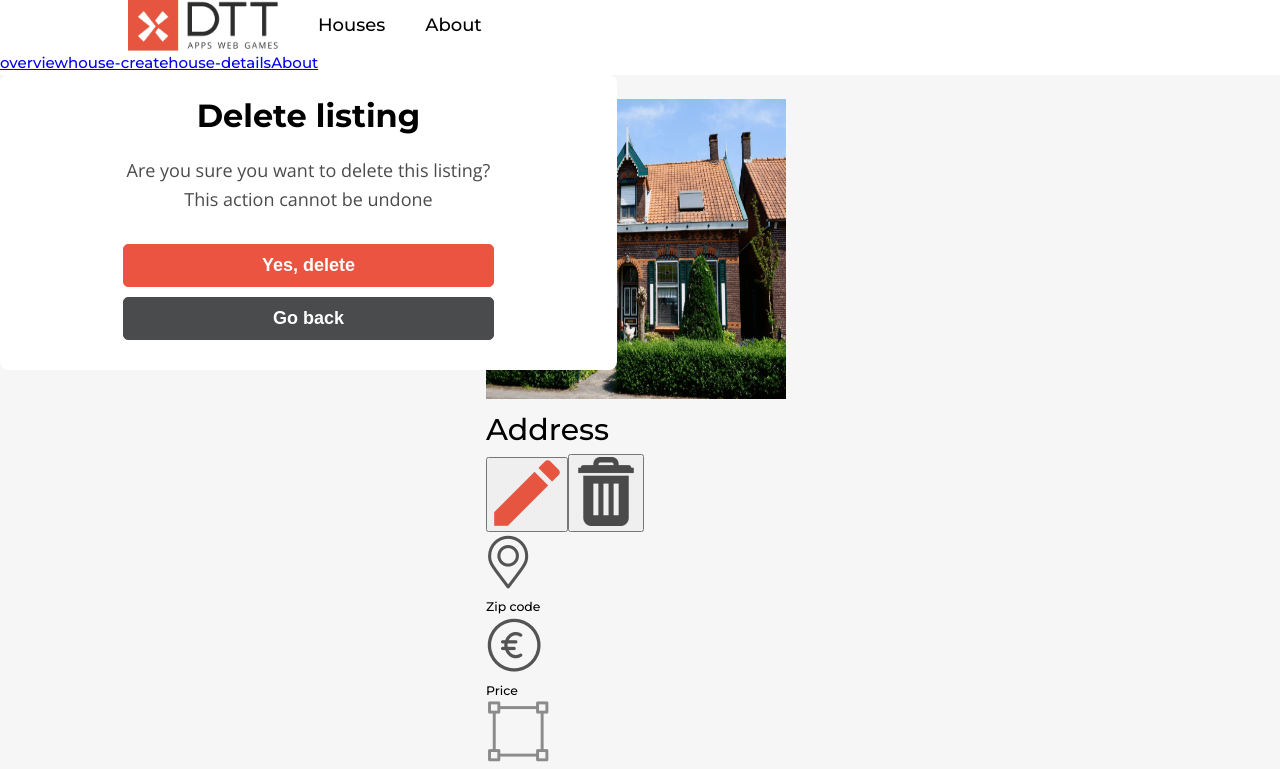
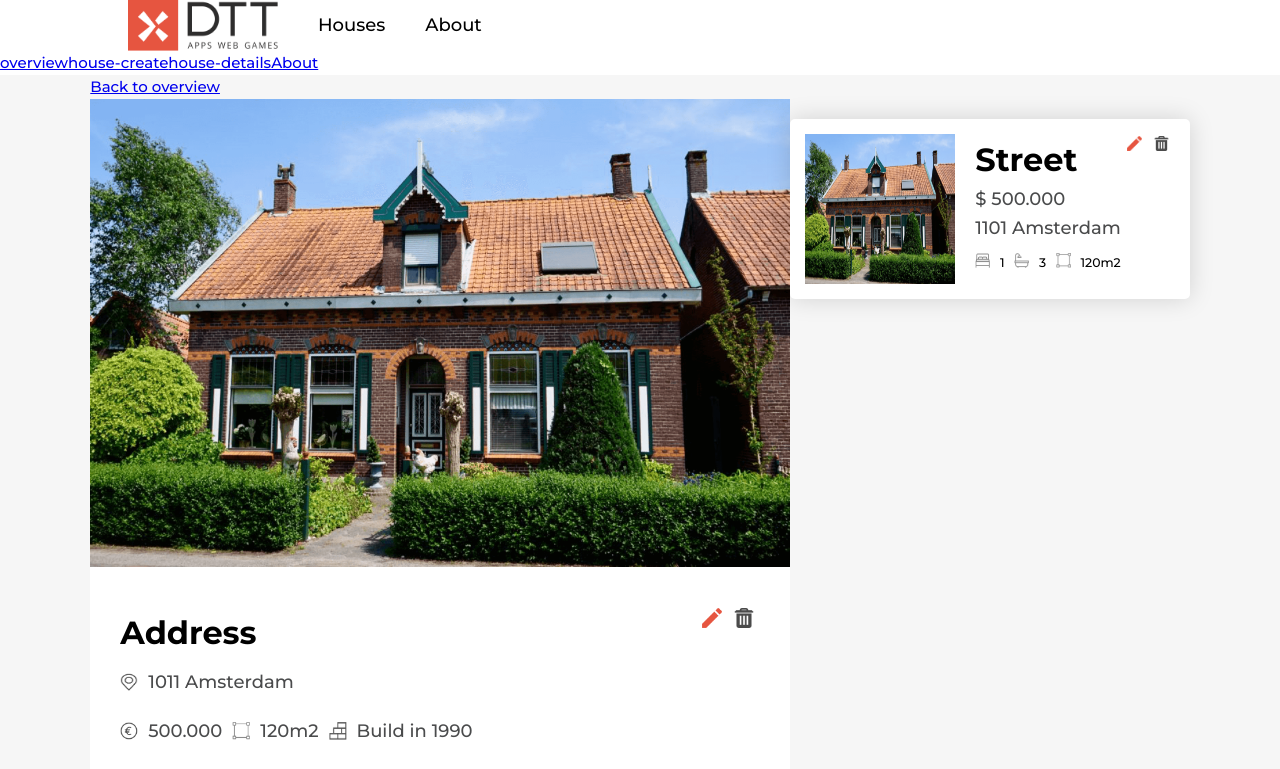
Before and after one commit to gr-olga/real-estate, a Vue app: page /house-details in a window 1280 px wide. Shown: the top 769 px of the page. Built offline with nearby package versions, Linux system fonts and the light colour scheme.

Commit message:
added css to item section

```diff
--- a/src/App.vue
+++ b/src/App.vue
@@ -15,7 +15,7 @@ import Popup from "@/components/Popup.vue";
         <RouterLink to="/about">About</RouterLink>
       </nav>
     </div>
-    <Popup/>
+<!--    <Popup/>-->
   </header>
   <div class="app">
     <RouterView/>
--- a/src/components/Item.vue
+++ b/src/components/Item.vue
@@ -7,25 +7,25 @@
     <div class="item__details">
       <img class="item__details-img" src="@/assets/images/img_placeholder_house@3x.png" alt="house"/>
       <div class="item__details-info">
-        <h3>Street</h3>
-        <div>Prise 4000</div>
-        <h5>ZIP city</h5>
-        <div>
-          <img src="@/assets/images/ic_bed@3x.png" alt="bed">
-          <h5>count</h5>
-          <img src="@/assets/images/ic_bath@3x.png" alt="bed">
-          <h5>count</h5>
-          <img src="@/assets/images/ic_size@3x.png" alt="bed">
-          <h5>count</h5>
+        <h3 class="item__details-address">Street</h3>
+        <div class="item__details-prize">$ 500.000</div>
+        <h5 class="item__details-text">1101 Amsterdam</h5>
+        <div class="item__details-box">
+          <img class="item__details-icon" src="@/assets/images/ic_bed@3x.png" alt="bed">
+          <h5>1</h5>
+          <img class="item__details-icon" src="@/assets/images/ic_bath@3x.png" alt="bed">
+          <h5>3</h5>
+          <img class="item__details-icon" src="@/assets/images/ic_size@3x.png" alt="bed">
+          <h5>120m2</h5>
         </div>
       </div>
     </div>
     <div class="item__actions">
       <button class="item__action -edit" type="button">
-        <img src="@/assets/images/ic_edit@3x.png" alt="edit">
+        <img class="item__action-icon" src="@/assets/images/ic_edit@3x.png" alt="edit">
       </button>
       <button class="item__action -remove" type="button">
-        <img src="@/assets/images/ic_delete@3x.png" alt="edit">
+        <img class="item__action-icon" src="@/assets/images/ic_delete@3x.png" alt="edit">
       </button>
     </div>
   </div>
@@ -35,15 +35,64 @@
 .item {
   display: flex;
   flex-direction: row;
-  align-items: center;
+  justify-content: space-between;
+  background-color: white;
+  padding: 15px;
+  margin-top: 20px;
+  border-radius: 5px;
+  box-shadow: 0 0 25px rgba(0, 0, 0, 0.15);
+  align-items: flex-start;
 
   &__details {
+    display: flex;
+    flex-direction: row;
+  }
 
+  &__details-info {
+    margin-left: 20px;
   }
 
   &__details-img {
     width: 150px;
     height: 150px;
   }
+
+  &__details-address {
+    font-size: 32px;
+    font-weight: bold;
+  }
+
+  &__details-prize {
+    font-size: 18px;
+    color: #4A4B4C;
+  }
+
+  &__details-icon {
+    width: 15px;
+    height: 15px;
+  }
+
+  &__details-text {
+    font-size: 18px;
+    color: #4A4B4C;
+  }
+
+  &__details-box {
+    display: flex;
+    flex-direction: row;
+    justify-content: space-between;
+    margin-top: 10px;
+  }
+
+}
+
+.item__action-icon {
+  width: 15px;
+  height: 15px;
+}
+
+.item__action {
+  border: none;
+  background: transparent;
 }
 </style>
--- a/src/views/HouseDetails.vue
+++ b/src/views/HouseDetails.vue
@@ -5,56 +5,61 @@ import Item from "@/components/Item.vue";
 
 <template>
   <div class="house-details">
-    <button>Back to overview</button>
+    <RouterLink to="/">Back to overview</RouterLink>
     <div class="house-details__all">
       <div class="house-details__item">
         <img class="house-details__item-image" src="@/assets/images/img_placeholder_house@3x.png" alt="house">
         <div class="house-details__info">
-          <div></div>
-          <h1>Address</h1>
+          <div class="house-details__address-line">
+            <h1 class="house-details__address-title">Address</h1>
             <div class="item__actions">
               <button class="item__action -edit" type="button">
-              <img src="@/assets/images/ic_edit@3x.png" alt="edit">
+                <img class="item__action-icon" src="@/assets/images/ic_edit@3x.png" alt="edit">
               </button>
               <button class="item__action -remove" type="button">
-              <img src="@/assets/images/ic_delete@3x.png" alt="edit">
+                <img class="item__action-icon" src="@/assets/images/ic_delete@3x.png" alt="edit">
               </button>
             </div>
-          <div>
-            <img src="@/assets/images/ic_location@3x.png" alt="location">
-            <h5>Zip code</h5>
           </div>
-          <div>
-            <div>
-              <img src="@/assets/images/ic_price@3x.png" alt="price">
-              <h5>Price</h5>
+          <div class="house-details__block">
+            <img class="house-details__icon" src="@/assets/images/ic_location@3x.png" alt="location">
+            <h5 class="house-details__block-text">1011 Amsterdam</h5>
           </div>
-            <div>
-              <img src="@/assets/images/ic_size@3x.png" alt="price">
-              <h5>120m2</h5>
+          <div class="house-details__block">
+            <div class="house-details__block">
+              <img class="house-details__icon" src="@/assets/images/ic_price@3x.png" alt="price">
+              <h5 class="house-details__block-text">500.000</h5>
             </div>
-            <div>
-              <img src="@/assets/images/ic_construction_date@3x.png" alt="price">
-              <h5>Build in 1990</h5>
+            <div class="house-details__block">
+              <img class="house-details__icon -inside" src="@/assets/images/ic_size@3x.png" alt="price">
+              <h5 class="house-details__block-text">120m2</h5>
+            </div>
+            <div class="house-details__block">
+              <img class="house-details__icon -inside" src="@/assets/images/ic_construction_date@3x.png" alt="price">
+              <h5 class="house-details__block-text">Build in 1990</h5>
             </div>
           </div>
-          <div>
-            <div>
-              <img src="@/assets/images/ic_bed@3x.png" alt="price">
-              <h5>5</h5>
+          <div class="house-details__block">
+            <div class="house-details__block">
+              <img class="house-details__icon" src="@/assets/images/ic_bed@3x.png" alt="price">
+              <h5 class="house-details__block-text">5</h5>
             </div>
-            <div>
-              <img src="@/assets/images/ic_bath@3x.png" alt="price">
-              <h5>2</h5>
+            <div class="house-details__block">
+              <img class="house-details__icon -inside" src="@/assets/images/ic_bath@3x.png" alt="price">
+              <h5 class="house-details__block-text">2</h5>
             </div>
-            <div>
-              <img src="@/assets/images/ic_garage@3x.png" alt="price">
-              <h5>Yes</h5>
+            <div class="house-details__block">
+              <img class="house-details__icon -inside" src="@/assets/images/ic_garage@3x.png" alt="price">
+              <h5 class="house-details__block-text">Yes</h5>
             </div>
           </div>
         </div>
-        <span>
-          details
+        <span class="house-details__description">
+          Lorem ipsum dolor sit amet, consectetur adipiscing elit,
+      sed do eiusmod tempor incididunt ut labore et dolore magna aliqua. Ut enim ad minim veniam,
+      quis nostrud exercitation ullamco laboris nisi ut aliquip ex ea commodo consequat. Duis aute irure
+      dolor in reprehenderit in voluptate velit esse cillum dolore eu fugiat nulla pariatur. Excepteur
+      sint occaecat cupidatat non proident, sunt in culpa qui officia deserunt mollit anim id est laborum
         </span>
       </div>
 
@@ -66,9 +71,80 @@ import Item from "@/components/Item.vue";
 
 </template>
 
-<style scoped>
-.house-details__item-image {
-  width: 300px;
-  height: 300px;
+<style scoped lang="scss">
+.house-details {
+  display: flex;
+  flex-direction: column;
+
+  &__all {
+    display: flex;
+    flex-direction: row;
   }
+
+  &__item {
+    display: flex;
+    flex-direction: column;
+    background-color: white;
+    max-width: 700px;
+  }
+
+  &__info {
+    padding: 40px 30px;
+  }
+
+
+  &__address-line {
+    display: flex;
+    flex-direction: row;
+    justify-content: space-between;
+  }
+
+  &__address-title {
+    font-size: 32px;
+    font-weight: bold;
+  }
+
+  &__block {
+    display: flex;
+    flex-direction: row;
+    align-items: center;
+    margin-top: 10px;
+  }
+
+  &__block-text {
+    font-size: 18px;
+    color: #4A4B4C;
+    margin-left: 10px;
+  }
+
+  &__icon {
+    width: 18px;
+    height: 18px;
+  }
+
+  .-inside {
+    margin-left: 10px;
+  }
+
+  &__item-image {
+    width: 700px;
+  }
+
+  &__description {
+    font-family: 'Open Sans', sans-serif;
+    font-size: 18px;
+    padding: 0 30px 10px;
+  }
+
+  .item__action {
+    border: none;
+    background: transparent;
+  }
+
+  .item__action-icon {
+    width: 20px;
+    height: 20px;
+  }
+}
+
 </style>
```
Lines whose indentation alone changed are shown as unchanged.
